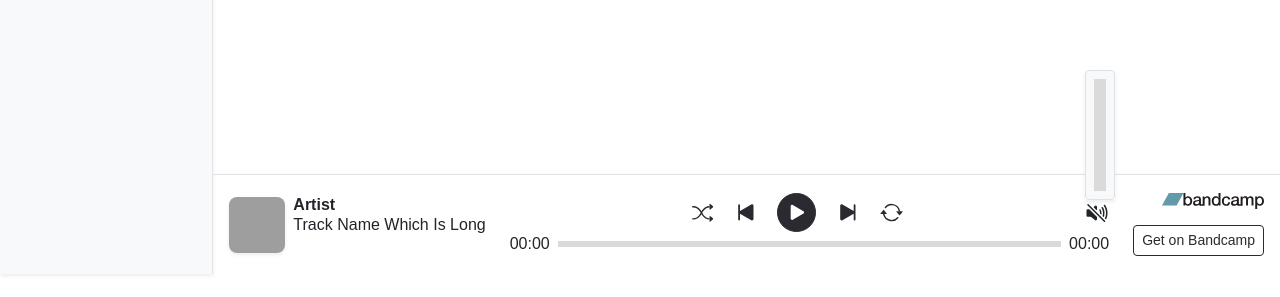
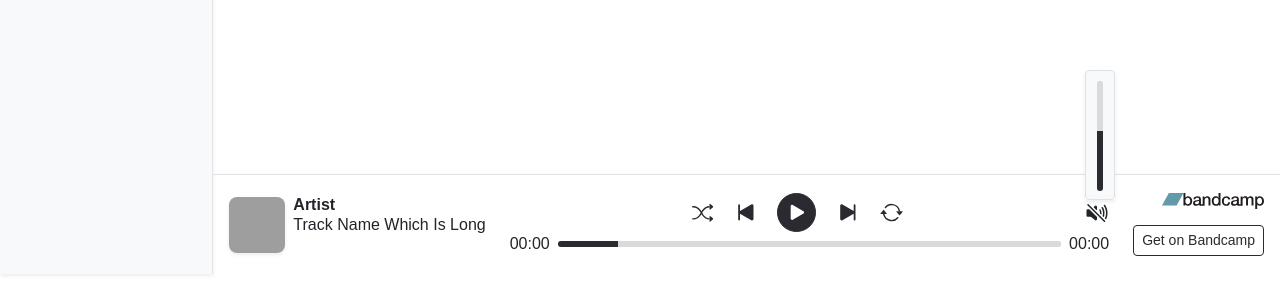
Before and after one commit to martyn0ff/bandcamper, a React (Create React App) app: page / in a window 1280 px wide. Both pictures are taken after a click on the element 1097 px from the left and 738 px from the top of the page. Shown: the part 526-823 px from the top of the page. Built offline with nearby package versions, Linux system fonts and the light colour scheme; grey boxes are pictures that could not be loaded; a web font is replaced by a local one.

Commit message:
Reimplement seekbar and volume bar using <input>

```diff
--- a/src/styles/bottom-player.scss
+++ b/src/styles/bottom-player.scss
@@ -20,10 +20,10 @@
 
 .disable-select {
   user-select: none;
- -webkit-user-select: none;
- -khtml-user-select: none;
- -moz-user-select: none;
- -ms-user-select: none;
+  -webkit-user-select: none;
+  -khtml-user-select: none;
+  -moz-user-select: none;
+  -ms-user-select: none;
 }
 
 .player-volume-bar {
@@ -32,3 +32,144 @@
   background-size: 100% 40%;
   background-repeat: no-repeat;
 }
+
+.player-volume-bar-real {
+  transform: rotate(270deg);
+  // transform-origin: top left;
+}
+
+/* Seekbar&Volumebar/Background - general */
+.player-seekbar-real {
+  appearance: none;
+  background: $sf-seekbar-color;
+  border-radius: 10px;
+  position: relative;
+  height: 6px;
+  outline: none;
+}
+
+.player-volume-bar-real {
+  appearance: none;
+  background: $sf-seekbar-color;
+  border-radius: 10px;
+  position: relative;
+  height: 6px;
+  outline: none;
+  margin-top: 54px;
+}
+
+/* Seekbar&Volumebar/Background - Safari */
+.player-seekbar-real::-webkit-slider-runnable-track,
+.player-volume-bar-real::-webkit-slider-runnable-track {
+  background: $sf-seekbar-color;
+  border-radius: 10px;
+  position: relative;
+  width: 100%;
+  height: 6px;
+  outline: none;
+}
+
+/* Seekbar&Volumebar/Background - Firefox */
+.player-seekbar-real::-moz-range-track,
+.player-volume-bar-real::-moz-range-track {
+  background: $sf-seekbar-color;
+  border-radius: 10px;
+  position: relative;
+  width: 100%;
+  height: 6px;
+  outline: none;
+}seekbar
+
+.player-seekbar-real::-moz-focus-outer,
+.player-volume-bar-real::-moz-focus-outer {
+  border: 0;
+}
+
+/* Seekbar&Volumebar/Visible Progress - Chrome & Safari */
+.player-seekbar-real::before,
+.player-volume-bar-real::before {
+  content: '';
+  height: 6px;
+  width: 60px;
+  background-color: $sf-primary-color;
+  border-top-left-radius: 10px;
+  border-bottom-left-radius: 10px;
+  position: absolute;
+  top: 0;
+  left: 0;
+  z-index: 2;
+  cursor: pointer;
+}
+
+/* Seekbar&Volumebar/Visible Progress - Firefox*/
+.player-seekbar-real::-moz-range-progress {
+  background-color: $sf-seekbar-color;
+  border-top-left-radius: 10px;
+  border-bottom-left-radius: 10px;
+  height: 6px;
+}
+
+/* Seekbar&Volumebar/Handle - Chrome & Safari */
+.player-seekbar-real::-webkit-slider-thumb {
+  -webkit-appearance: none;
+  height: 12px;
+  width: 12px;
+  border-radius: 50%;
+  border: none;
+  background-color: $sf-primary-color;
+  cursor: pointer;
+  margin: -2.5px 0 0 0;
+  z-index: 3;
+  box-sizing: border-box;
+  opacity: 0; // only display handle on hover
+}
+
+.player-volume-bar-real::-webkit-slider-thumb {
+  -webkit-appearance: none;
+  height: 12px;
+  width: 12px;
+  border-radius: 50%;
+  border: none;
+  background-color: $sf-primary-color;
+  cursor: pointer;
+  margin: -3.5px 0 0 0;
+  z-index: 3;
+  box-sizing: border-box;
+  opacity: 0; // only display handle on hover
+}
+
+/* Seekbar&Volumebar/Handle (while dragging) - Chrome & Safari */
+.player-seekbar-real:active::-webkit-slider-thumb,
+.player-volume-bar-real:active::-webkit-slider-thumb {
+  transform: scale(1.2);
+}
+
+.player-seekbar-real:hover::-webkit-slider-thumb,
+.player-volume-bar-real:hover::-webkit-slider-thumb {
+  opacity: 1; // only sidplay handle on hover
+}
+
+/* Seekbar&Volumebar/Handle  - Firefox */
+.player-seekbar-real::-moz-range-thumb,
+.player-volume-bar-real::-moz-range-thumb {
+  height: 12px;
+  width: 12px;
+  border-radius: 50%;
+  border: transparent;
+  background-color: $sf-primary-color;
+  cursor: pointer;
+  z-index: 3;
+  box-sizing: border-box;
+  opacity: 0; // only sidplay handle on hover
+}
+
+/* Seekbar&Volumebar/Handle (while dragging) - Firefox */
+.player-seekbar-real:active::-webkit-slider-thumb,
+.player-volume-bar-real:active::-webkit-slider-thumb {
+  transform: scale(1.2);
+}
+
+.player-seekbar-real:hover::-webkit-slider-thumb,
+.player-volume-bar-real:hover::-webkit-slider-thumb {
+  opacity: 1; // only sidplay handle on hover
+}
--- a/src/widgets/bottom-player.tsx
+++ b/src/widgets/bottom-player.tsx
@@ -37,7 +37,6 @@ const BottomPlayer: React.FC = () => {
   const currentTimeRef = useRef<HTMLSpanElement>(null);
   const isMouseDownRef = useRef(false);
   const volumeBarRef = useRef<HTMLDivElement>(null);
-  const volumeOnUnmute = useRef(volume);
 
   // PLAY
 
@@ -363,13 +362,18 @@ const BottomPlayer: React.FC = () => {
                 onMouseLeave={() => setShowVolume(false)}
               >
                 <div
-                  className="player-volume-control-container bg-light border d-flex p-2 rounded-1"
+                  className="player-volume-control-container bg-light border d-flex justify-content-center p-2 rounded-1"
                   style={{ height: "130px", width: "30px" }}
                 >
-                  <div
+                  {/* <div
                     className="player-volume-bar w-100 h-100"
                     style={{ cursor: "pointer" }}
                     ref={volumeBarRef}
+                  /> */}
+                  <input
+                    type="range"
+                    className="player-volume-bar-real d-flex"
+                    style={{ width: "110px" }}
                   />
                 </div>
               </div>
@@ -403,17 +407,12 @@ const BottomPlayer: React.FC = () => {
                 }
               }}
               onEnded={handleOnEnded}
-              onClick={() => alert(1)}
             />
-            <div
-              className="player-seekbar mx-2 disable-select w-100"
-              ref={seekbarRef}
-              style={{ cursor: "pointer" }}
-              draggable={false}
+            <input
+              type="range"
+              defaultValue="0"
+              className="w-100 mx-2 player-seekbar-real"
             />
-            {/* <div className="player-seekbar mx-2 d-flex">
-              <div className="player-seekbar-current-position bg-primary w-25" />
-            </div> */}
             <span
               className="player-seekbar-total-time disable-select"
               draggable={false}
```
Also changed, not shown: 1 other file (tests, documents, lock files or other folders).
